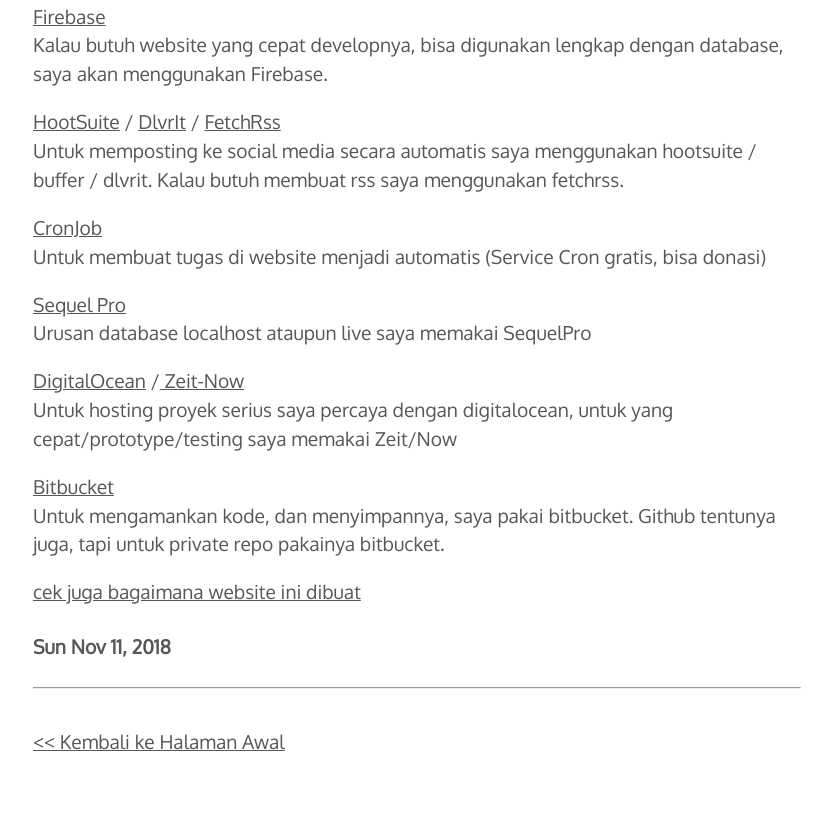
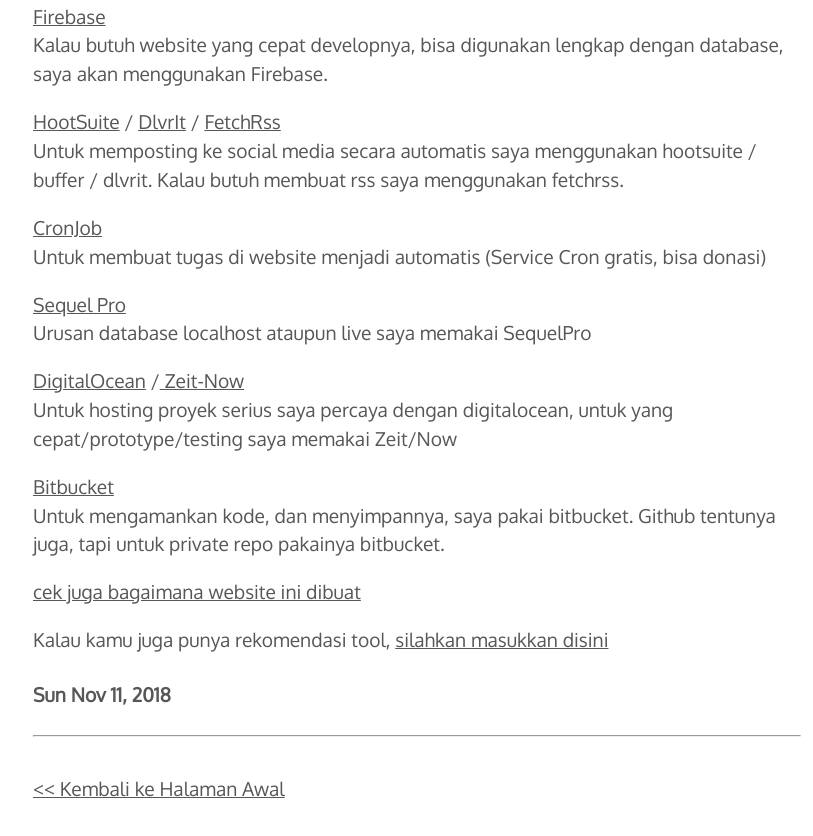
Before and after one commit to fayfayer/hilmanrdn.github.io, a plain HTML site: page rekomendasi/tool/index.html in a window 1280 px wide. Shown: the part 1525-2361 px from the top of the page, without its empty margins (223-1036 px from the left). Drawn offline with Linux system fonts and the light colour scheme.

Commit message:
Deploy from Forestry.io

```diff
--- a/rekomendasi/tool/index.html
+++ b/rekomendasi/tool/index.html
@@ -80,6 +80,8 @@ Untuk mengamankan kode, dan menyimpannya, saya pakai bitbucket. Github tentunya
 
 <p><a href="https://hilman.space/blog/bagaimana-website-ini-dibuat/">cek juga bagaimana website ini dibuat </a></p>
 
+<p>Kalau kamu juga punya rekomendasi tool, <a href="https://koding.club/tools">silahkan masukkan disini </a></p>
+
         </article>
   </div>
 </section>
```
